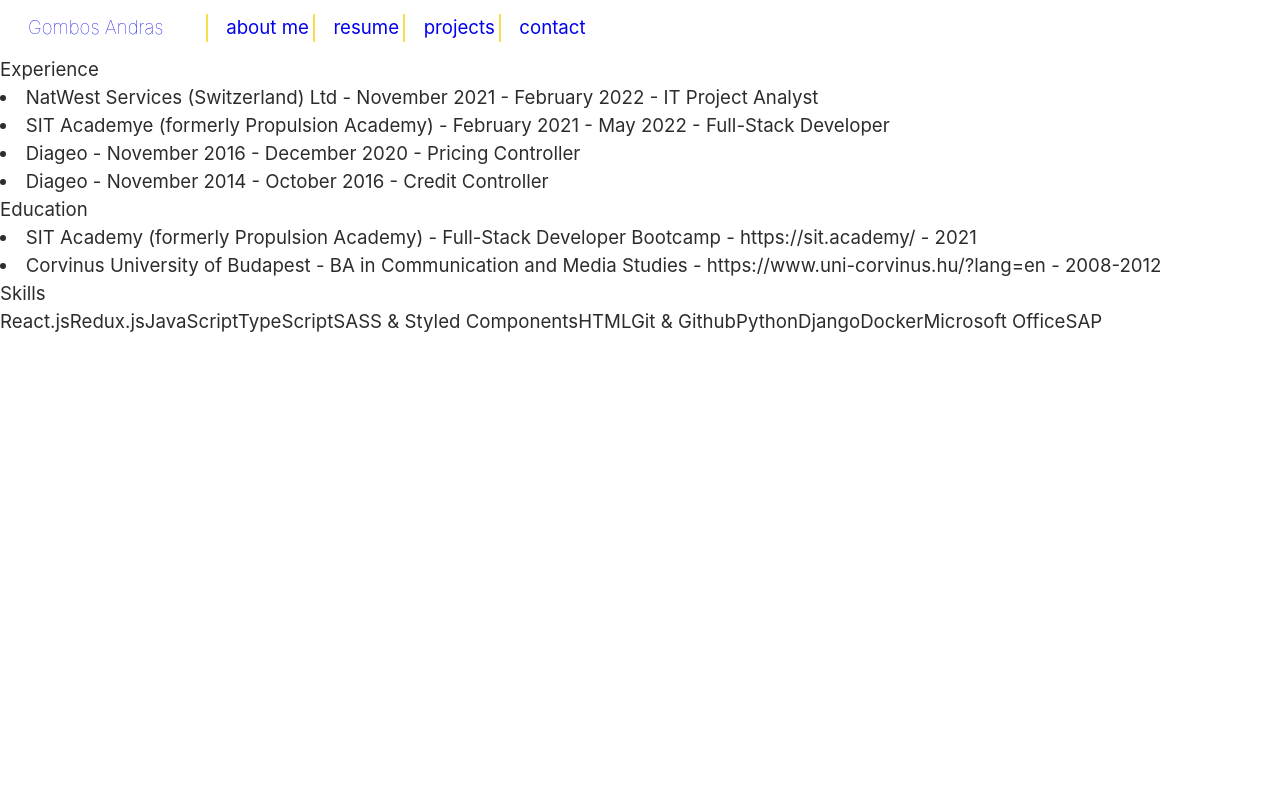
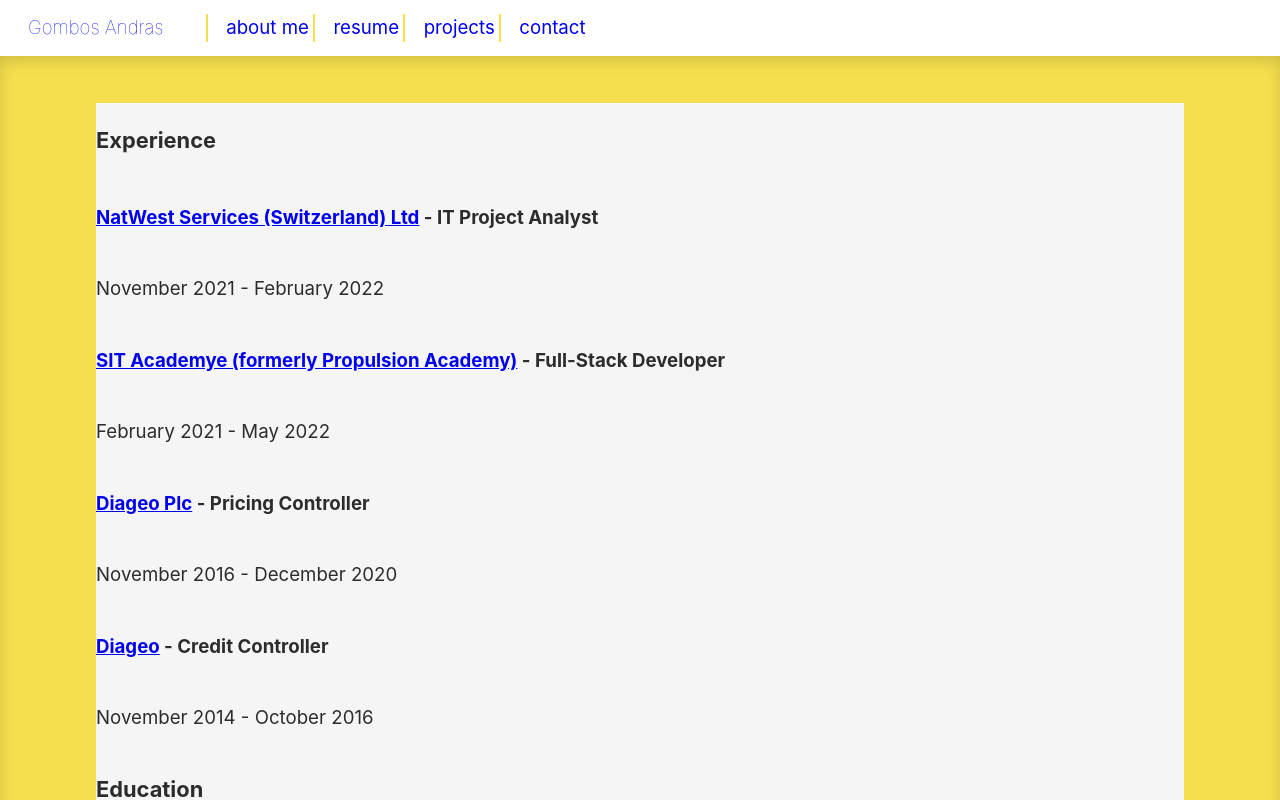
Before and after one commit to andrisgombos/homepage, a React (Create React App) app: page /resume in a window 1280 px wide. Shown: the top 800 px of the page. Built offline with nearby package versions, Linux system fonts and the light colour scheme.

Commit message:
resume updates

```diff
--- a/src/components/resume.tsx
+++ b/src/components/resume.tsx
@@ -2,14 +2,27 @@
 import styled from 'styled-components';
 import Header from './header';
 import degrees from '../data/resume';
-import experience from '../data/experience';
+import xp from '../data/experience'
 import skills from '../data/skills';
+import { GlobalBackground } from '../styles/globalstyles';
+import Experience from './resume/experience';
 
 const ResumeContainer = styled.div`
-    `
+    height: 100%;
+    width: 85vw;
+    background-color: #F5F5F5;
 
-// const sections = [ degrees, experience]
+    li {
+        display: inline-block;
+        text-decoration: none;
+    }
 
+    div {
+        display: flex;
+        flex-direction: column;
+
+    }
+`
 
 
 const Resume = () => {
@@ -18,14 +31,18 @@
     return (
      <>
         <Header/>
-        <ResumeContainer>
-            <div>Experience</div>
-            <div>{experience.map((e) => <li>{e.company} - {e.date} - {e.position}</li>)}</div>
-            <div>Education</div>
-            <div>{degrees.map((d) => <li>{d.school} - {d.degree} - {d.link} - {d.year}</li>)}</div>
-            <div>Skills</div>
-            <div>{skills}</div>
-        </ResumeContainer>
+        <GlobalBackground>
+            <ResumeContainer>
+                <h3>Experience</h3>
+                <div>
+                    {xp.map((job) => <Experience data={job} key={job.company}/>)}
+                </div>
+                <h3>Education</h3>
+                {/* <div>{degrees.map((d) => <li>{d.school} - {d.degree} - {d.link} - {d.year}</li>)}</div> */}
+                <h3>Skills</h3>
+                <div>{skills}</div>
+            </ResumeContainer>
+        </GlobalBackground>
     </>
 
     )
--- /dev/null
+++ b/src/components/resume/experience.tsx
@@ -0,0 +1,16 @@
+import React from 'react';
+import styled from 'styled-components';
+
+const Experience = ({data} : {data: any}) => (
+    <>
+        <h4><a target='_blank' rel='noreferrer' href={data.link}>{data.company}</a> - {data.position}</h4>
+        <p>{data.date}</p>
+        {/* <ul>
+            {data.points.map((point : any) => (
+                <li key={point}>{point}</li>
+            ))}
+        </ul> */}
+    </>
+)
+
+export default Experience;
--- a/src/data/experience.tsx
+++ b/src/data/experience.tsx
@@ -1,7 +1,8 @@
-const experience = [
+const xp = [
     {
         company: 'NatWest Services (Switzerland) Ltd',
         position: 'IT Project Analyst',
+        location: 'Zurich',
         link: 'https://www.force-7.ch/',
         date: 'November 2021 - February 2022',
         points: ''
@@ -9,6 +10,7 @@
     {
         company: 'SIT Academye (formerly Propulsion Academy)',
         position: 'Full-Stack Developer',
+        location: 'Zurich',
         link: 'https://sit.academy/',
         date: 'February 2021 - May 2022',
         points: [
@@ -18,8 +20,9 @@
         ]
     },
     {
-        company: 'Diageo',
+        company: 'Diageo Plc',
         position: 'Pricing Controller',
+        location: 'Budapest',
         link: 'https://www.diageo.com/',
         date: 'November 2016 - December 2020',
         points: [
@@ -32,6 +35,7 @@
     {
         company: 'Diageo',
         position: 'Credit Controller',
+        location: 'Budapest',
         link: 'https://www.diageo.com/',
         date: 'November 2014 - October 2016',
         points: [
@@ -42,4 +46,4 @@
     },
 ];
 
-export default experience;
+export default xp;
```
